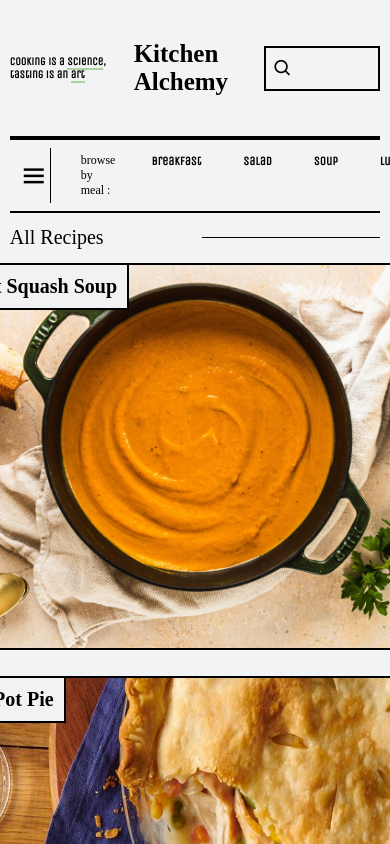
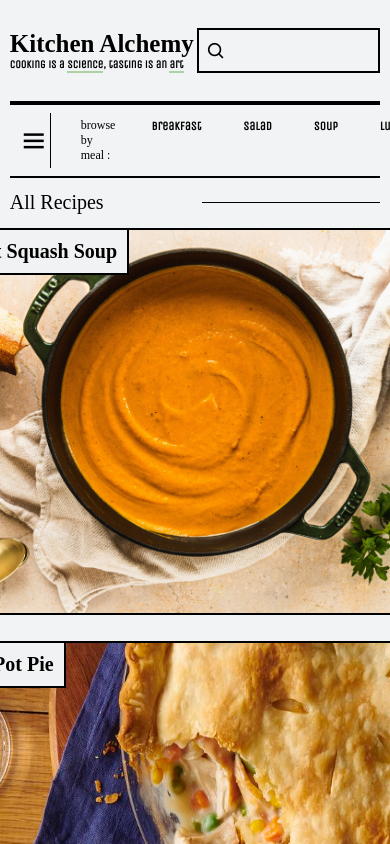
Before and after one commit to Carring10/kitchen-alchemy, a React (Vite) app: page / in a window 390 px wide. Shown: the top 844 px of the page. Built offline with nearby package versions, Linux system fonts and the light colour scheme; a web font is replaced by a local one.

Commit message:
media query to stack header

```diff
--- a/src/index.css
+++ b/src/index.css
@@ -176,10 +176,21 @@ body {
 }
 
 @media (max-width: 648px) {
+  .header-container {
+    margin: 30px 0px;
+  }
+
+  .app-header {
+    margin: 0px;
+  }
+
+  .header-container p {
+    margin: 0px;
+  }
+
   #all-recipes {
     display: flex;
     padding: 0px;
-    align-self: center;
   }
 
   #all-recipes i {
--- a/src/pages/Navbar/Navbar.tsx
+++ b/src/pages/Navbar/Navbar.tsx
@@ -1,6 +1,6 @@
 import "./navbar.css";
 import MultiLevelDropdown from "../MultiLevelDropdown/MultiLevelDropdown";
-import { MouseEvent, KeyboardEvent, useContext, useState } from "react";
+import { MouseEvent, KeyboardEvent, useContext, useState, useEffect } from "react";
 import { MealContext } from "../../Context/mealContext";
 import { Link, useNavigate } from "react-router-dom";
 
@@ -8,6 +8,37 @@ export const Navbar = () => {
   const { selectedMeal, setSelectedMeal } = useContext(MealContext);
   const [search, setSearch] = useState("");
   const { setSearchTerm } = useContext(MealContext);
+  const [matches, setMatches] = useState(window.matchMedia("(max-width: 648px)").matches);
+
+  useEffect(() => {
+    window
+      .matchMedia("(max-width: 648px)")
+      .addEventListener("change", (e) => setMatches(e.matches));
+  }, []);
+
+  const compactNavbar = () => {
+    if (matches) {
+      return (
+        <div className="header-container">
+          <h1 className="app-header">Kitchen Alchemy</h1>
+          <p>
+            cooking is a <span className="underline">science</span>, tasting is an{" "}
+            <span className="underline">art</span>
+          </p>
+        </div>
+      );
+    } else {
+      return (
+        <>
+          <p>
+            cooking is a <span className="underline">science</span>, tasting is an{" "}
+            <span className="underline">art</span>
+          </p>
+          <h1 className="app-header">Kitchen Alchemy</h1>
+        </>
+      );
+    }
+  };
 
   const navigate = useNavigate();
 
@@ -45,11 +76,7 @@ export const Navbar = () => {
     <>
       <div className="navbar">
         <div className="header">
-          <p>
-            cooking is a <span className="underline">science</span>, tasting is an{" "}
-            <span className="underline">art</span>
-          </p>
-          <h1 className="app-header">Kitchen Alchemy</h1>
+          {compactNavbar()}
           <div className="input-container">
             <button className="search-icon-button">
               <i className="bx bx-search"></i>
```
Lines whose indentation alone changed are shown as unchanged.
